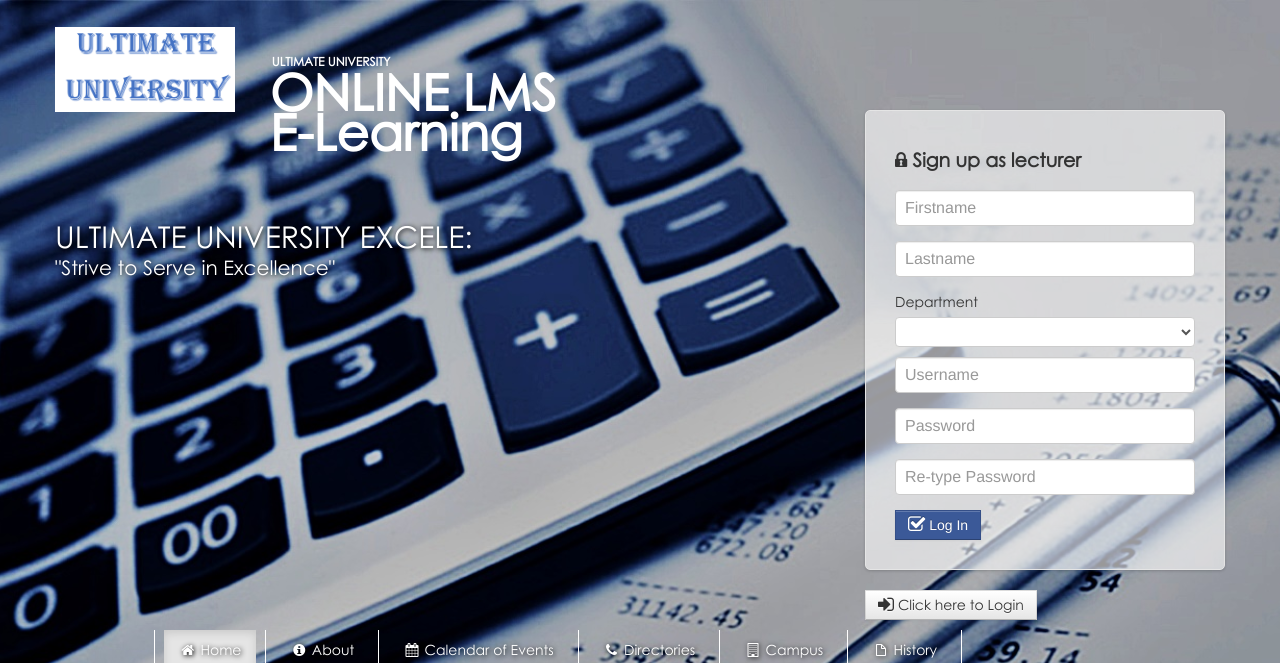
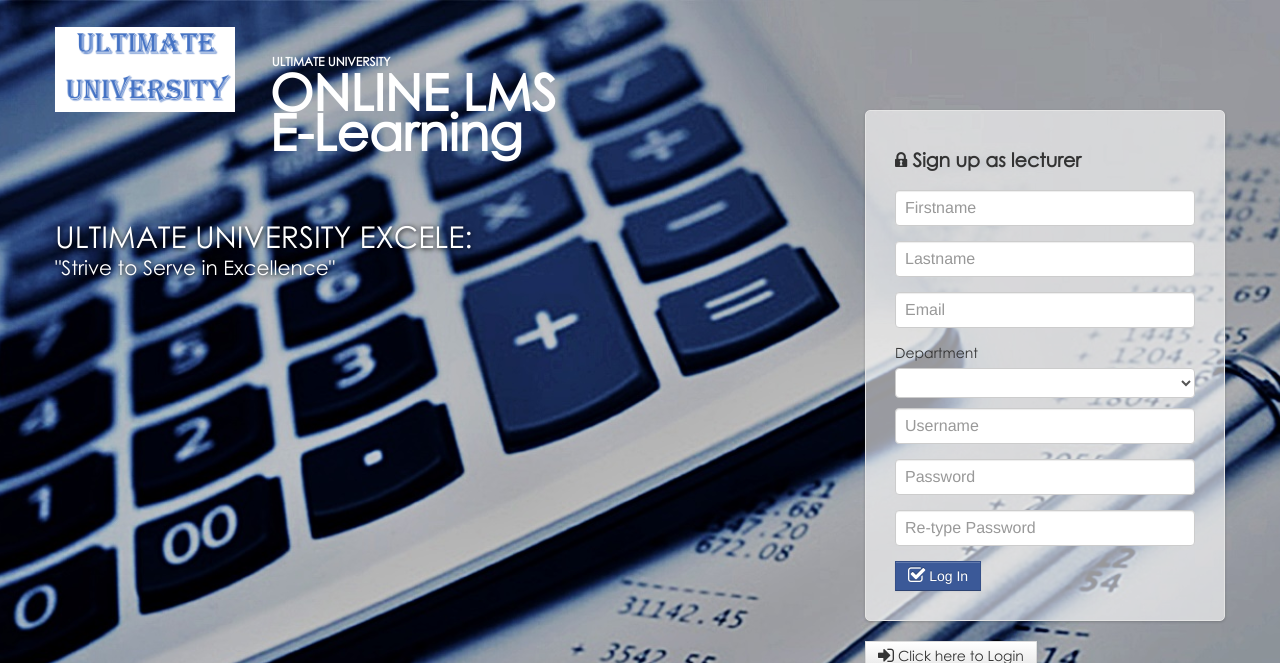
Before and after one commit to Peter2312/FYP-OnlineLMS, a PHP site: page /signup_lecturer.php in a window 1280 px wide. Shown: the top 663 px of the page. Run offline with PHP 8.4, Linux system fonts and the light colour scheme; data comes from the database, SQL or seed files in the repository; some libraries are stand-ins or nearby versions.

Commit message:
Update signup_lecturer_form.php

```diff
--- a/signup_lecturer_form.php
+++ b/signup_lecturer_form.php
@@ -2,6 +2,7 @@
 					<h3 class="form-signin-heading"><i class="icon-lock"></i> Sign up as lecturer</h3>
 					<input type="text" class="input-block-level"  name="firstname" placeholder="Firstname" required>
 					<input type="text" class="input-block-level"  name="lastname" placeholder="Lastname" required>
+					<input type="text" class="input-block-level" id="email" name="email" placeholder="Email" required>
 					<label>Department</label>
 					<select name="department_id" class="input-block-level span12">
 						<option></option>
```
